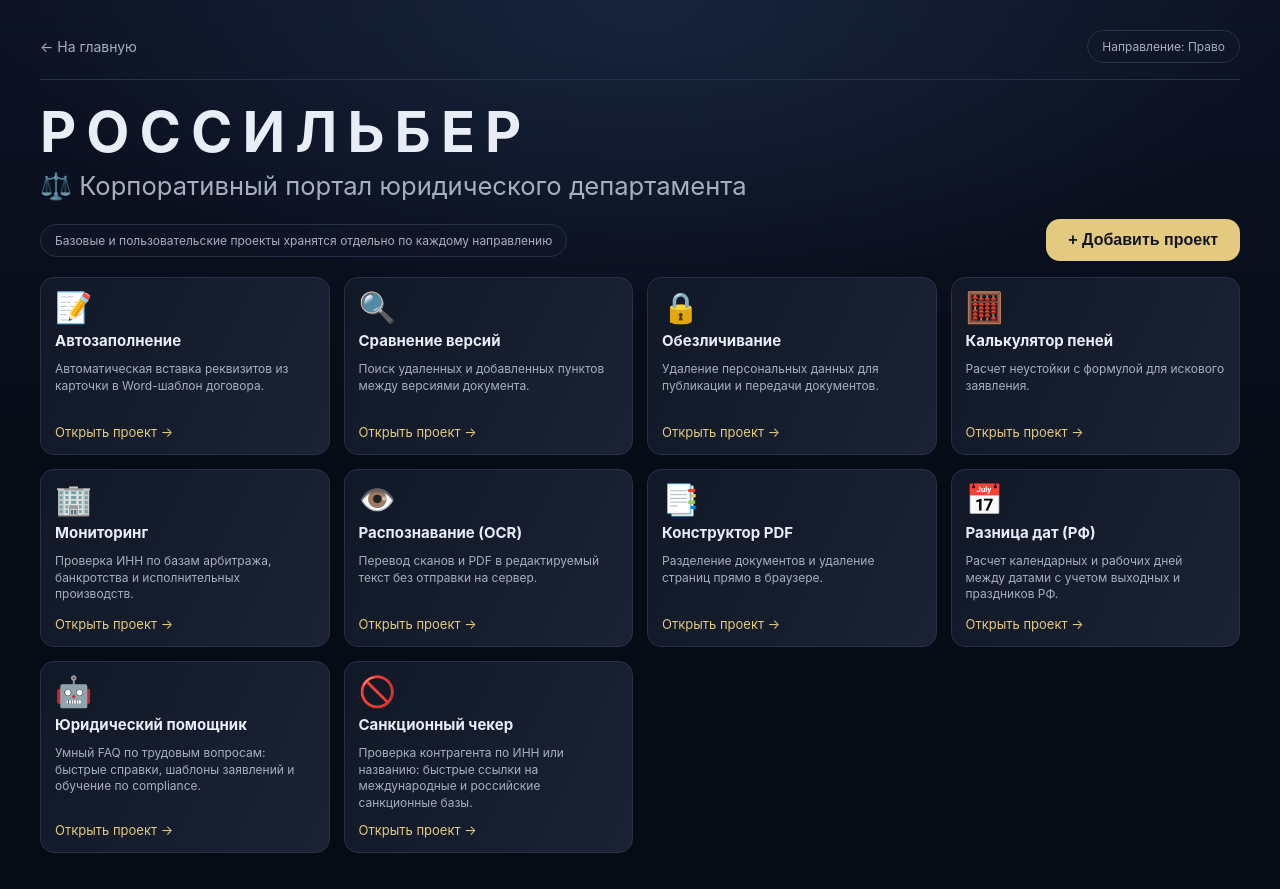
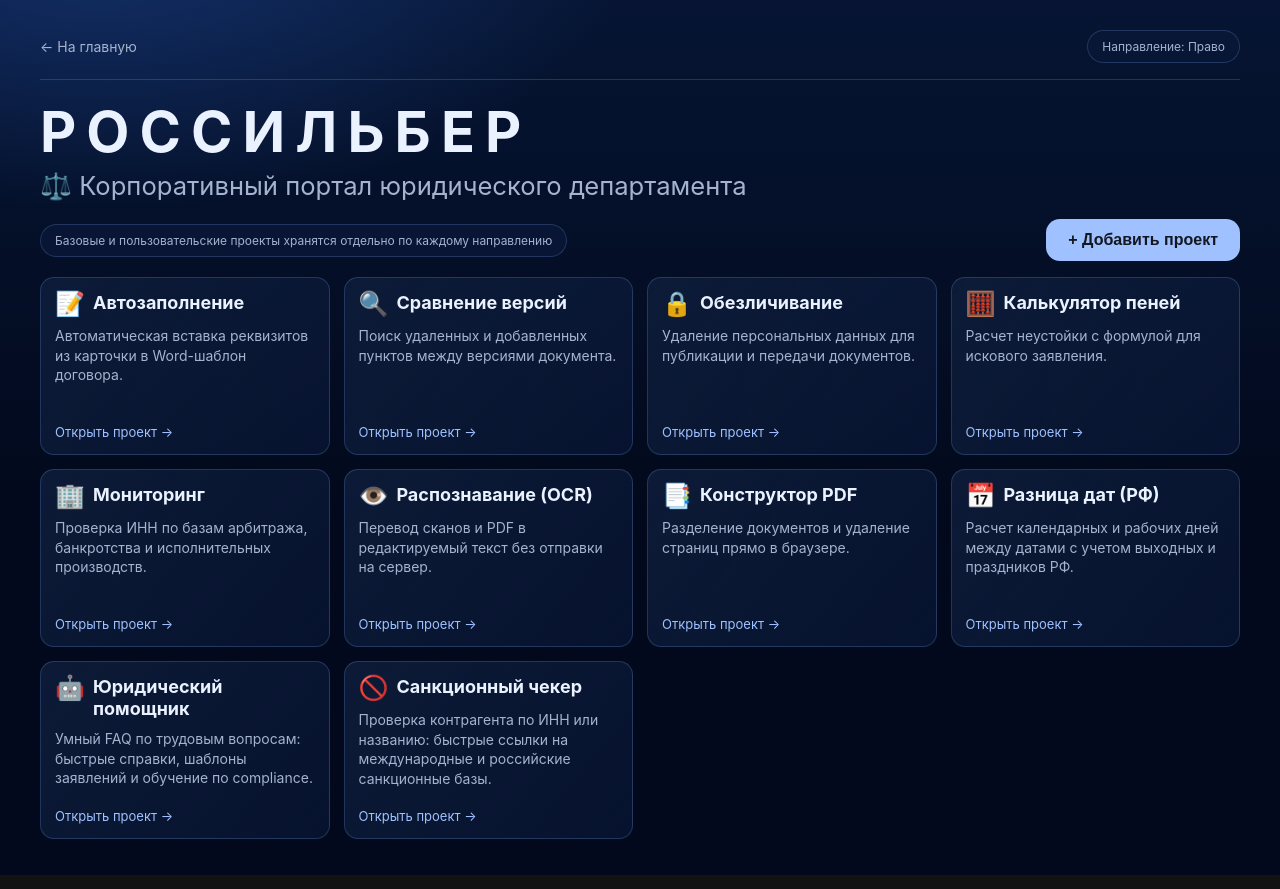
Before and after one commit to patrushevea-gif/corp-2.0, a plain HTML site: page departments.html in a window 1280 px wide. Drawn offline with Linux system fonts and the light colour scheme.

Commit message:
Refresh department project card visuals to match homepage

```diff
--- a/departments.html
+++ b/departments.html
@@ -6,14 +6,15 @@
   <title>Россильбер | Направление</title>
   <style>
     :root {
-      --bg: #070b16;
-      --bg-2: #0c1324;
-      --card: #111827;
-      --card-2: #1a2234;
-      --line: #27324a;
-      --text: #e9edf5;
-      --muted: #a7afbf;
-      --accent: #e4c981;
+      --bg-1: #02091c;
+      --bg-2: #061533;
+      --card: #0d1c39;
+      --card-border: rgba(123, 159, 235, 0.24);
+      --text: #eaf1ff;
+      --muted: #a5b3cf;
+      --primary: #4f8dff;
+      --accent: #9fc1ff;
+      color-scheme: dark;
     }
     * { box-sizing: border-box; }
 
@@ -22,8 +23,8 @@
       font-family: Inter, "Segoe UI", sans-serif;
       color: var(--text);
       background:
-        radial-gradient(900px 440px at 50% 0%, #18243c 0%, transparent 72%),
-        linear-gradient(180deg, var(--bg-2) 0%, var(--bg) 55%);
+        radial-gradient(900px 500px at 8% -10%, #15336e 0%, transparent 60%),
+        linear-gradient(180deg, var(--bg-2) 0%, var(--bg-1) 58%);
       min-height: 100vh;
     }
 
@@ -37,7 +38,7 @@
       display: flex;
       justify-content: space-between;
       align-items: center;
-      border-bottom: 1px solid var(--line);
+      border-bottom: 1px solid var(--card-border);
       padding-bottom: 16px;
       margin-bottom: 24px;
       gap: 12px;
@@ -53,12 +54,12 @@
     .back:hover { color: var(--text); }
 
     .badge {
-      border: 1px solid var(--line);
+      border: 1px solid var(--card-border);
       border-radius: 999px;
       padding: 8px 14px;
       color: var(--muted);
       font-size: 12px;
-      background: rgba(17, 24, 39, .65);
+      background: rgba(10, 24, 56, 0.75);
       backdrop-filter: blur(1px);
     }
 
@@ -111,8 +112,8 @@
     .card {
       min-height: 178px;
       border-radius: 14px;
-      border: 1px solid var(--line);
-      background: linear-gradient(115deg, var(--card) 0%, var(--card-2) 100%);
+      border: 1px solid var(--card-border);
+      background: linear-gradient(130deg, rgba(13, 28, 57, 0.95), rgba(12, 28, 64, 0.5));
       text-decoration: none;
       color: inherit;
       padding: 14px;
@@ -123,18 +124,24 @@
     }
 
     .card:hover {
-      transform: translateY(-2px);
-      border-color: #344360;
-      box-shadow: 0 10px 26px rgba(5, 8, 14, .42);
+      transform: translateY(-1px);
+      border-color: var(--primary);
+      box-shadow: 0 10px 24px rgba(3, 11, 31, 0.45);
     }
 
-    .icon { font-size: 30px; line-height: 1; }
-    .card h3 { margin: 0; font-size: 15px; line-height: 1.25; }
-    .card p { margin: 0; color: var(--muted); font-size: 12px; line-height: 1.4; }
+    .card-head {
+      display: flex;
+      align-items: flex-start;
+      gap: 8px;
+    }
+
+    .icon { font-size: 24px; line-height: 1; }
+    .card h3 { margin: 0; font-size: 18px; line-height: 1.2; }
+    .card p { margin: 0; color: var(--muted); font-size: 14px; line-height: 1.4; }
     .hint { margin-top: auto; color: var(--accent); font-size: 13px; }
 
     .empty {
-      border: 1px dashed var(--line);
+      border: 1px dashed var(--card-border);
       border-radius: 14px;
       padding: 18px;
       color: var(--muted);
@@ -143,9 +150,9 @@
 
     dialog {
       width: min(560px, 94vw);
-      border: 1px solid var(--line);
+      border: 1px solid var(--card-border);
       border-radius: 14px;
-      background: #121a2a;
+      background: #0d1c39;
       color: var(--text);
       padding: 0;
     }
@@ -169,10 +176,10 @@
 
     input, textarea {
       width: 100%;
-      border: 1px solid var(--line);
+      border: 1px solid var(--card-border);
       border-radius: 8px;
       padding: 10px 11px;
-      background: #0e1523;
+      background: rgba(5, 19, 49, 0.55);
       color: var(--text);
       font: inherit;
       font-size: 14px;
@@ -182,7 +189,7 @@
     .actions { margin-top: 14px; display: flex; justify-content: flex-end; gap: 8px; }
     .ghost {
       border: 0;
-      background: #2a3448;
+      background: rgba(20, 35, 72, 0.8);
       color: var(--text);
       border-radius: 10px;
       padding: 10px 13px;
@@ -370,8 +377,10 @@
         card.target = project.url.startsWith('http') ? '_blank' : '_self';
         card.rel = project.url.startsWith('http') ? 'noopener noreferrer' : '';
         card.innerHTML = `
-          <div class="icon">${project.icon || '🧩'}</div>
-          <h3>${project.title}</h3>
+          <div class="card-head">
+            <div class="icon">${project.icon || '🧩'}</div>
+            <h3>${project.title}</h3>
+          </div>
           <p>${project.description}</p>
           <div class="hint">Открыть проект →</div>
         `;
```
